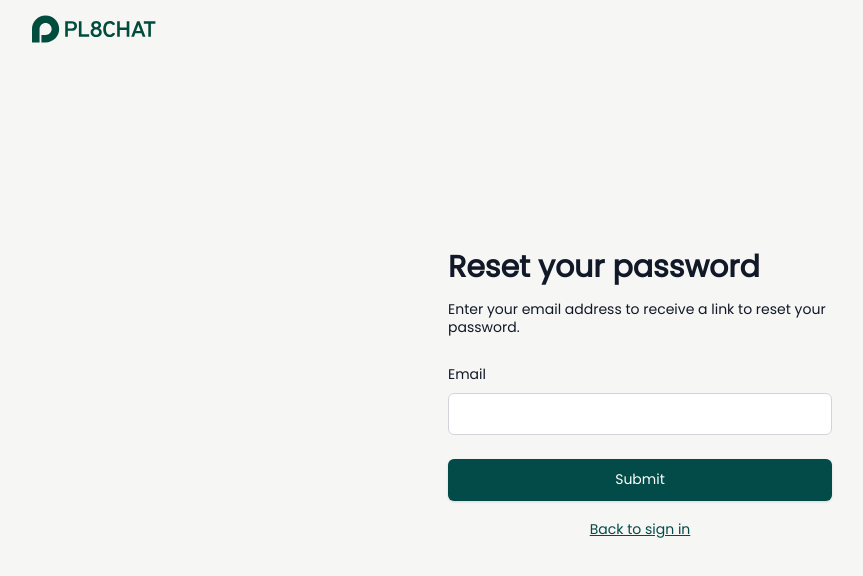
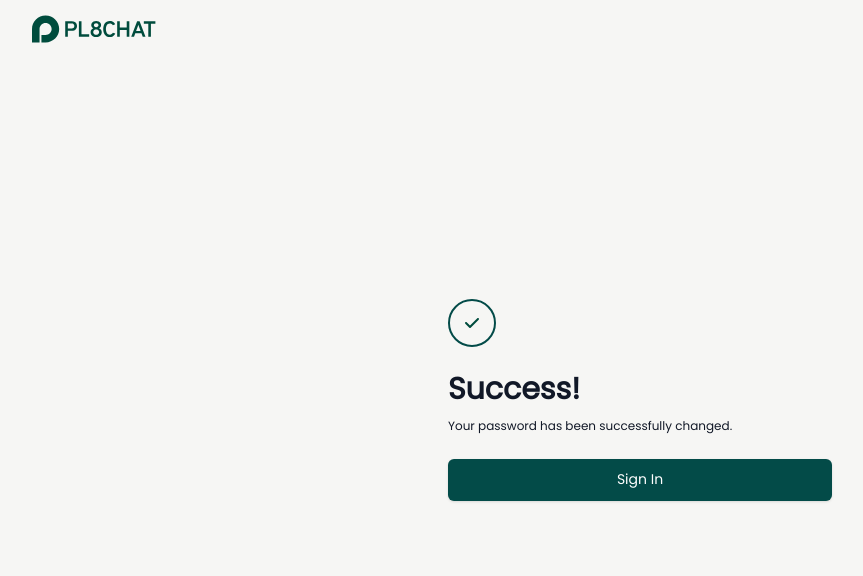
Before and after one commit to pl8chat/pl8chat-website, a Next.js app: page /resetpassword in a window 1280 px wide. Shown: the top 576 px of the page, without its empty margins (0-863 px from the left). Built offline with nearby package versions, Linux system fonts and the light colour scheme.

Commit message:
reset password flow changed

```diff
--- a/src/components/resetPasswordForm.tsx
+++ b/src/components/resetPasswordForm.tsx
@@ -24,7 +24,7 @@ const emails = [
 ]
 
 export default function ResetPasswordForm() {
-  const [step, setStep] = useState(1);
+  const [step, setStep] = useState(4);
   const [email, setEmail] = useState('');
   const [emailEntered, setEmailEntered] = useState(false);
   const [isEmailValid, setIsEmailValid] = useState(false);
@@ -83,7 +83,7 @@ export default function ResetPasswordForm() {
           <div className="w-96 flex-col justify-start items-start gap-6 inline-flex">
             <div className="flex-col justify-start items-start gap-4 inline-flex">
               <div className="text-center text-gray-900 text-3xl font-semibold leading-9">Check your email</div>
-              <div className="text-gray-900 text-sm font-normal leading-tight h-[60px]">You’ll receive an email with instruction to reset your password. If you do not see one, check your spam folder.</div>
+              <div className="text-gray-900 text-sm font-normal leading-tight">You’ll receive a link to reset your password. If you don’t see one, check your spam folder.</div>
             </div>
           </div>
           <div className="w-[460px] h-12 justify-start items-start gap-1 inline-flex">
@@ -141,15 +141,13 @@ export default function ResetPasswordForm() {
       {step === 4 && (
         <div className='flex flex-col w-full h-screen justify-center items-center gap-6'>
           <div className="w-96 flex-col justify-start items-start gap-6 inline-flex">
-            <div className="w-96 flex-col justify-start items-start gap-6 inline-flex mb-10">
             <div className="w-12 h-12 p-3 rounded-3xl border-2 border-[#034b48] justify-center items-center inline-flex">
               <GreenCheck />
             </div>
             <div className="h-16 flex-col justify-start items-start gap-2 flex">
-                <div className="text-center text-gray-900 text-3xl font-semibold leading-9">Password reset success!</div>
+              <div className="text-center text-gray-900 text-3xl font-semibold leading-9">Success!</div>
               <div className="justify-start items-center gap-1 inline-flex">
                 <div className="text-gray-900 text-xs font-normal leading-tight h-5 flex items-center">Your password has been successfully changed.</div>
-                </div>
               </div>
             </div>
           </div>
```
Lines whose indentation alone changed are shown as unchanged.
